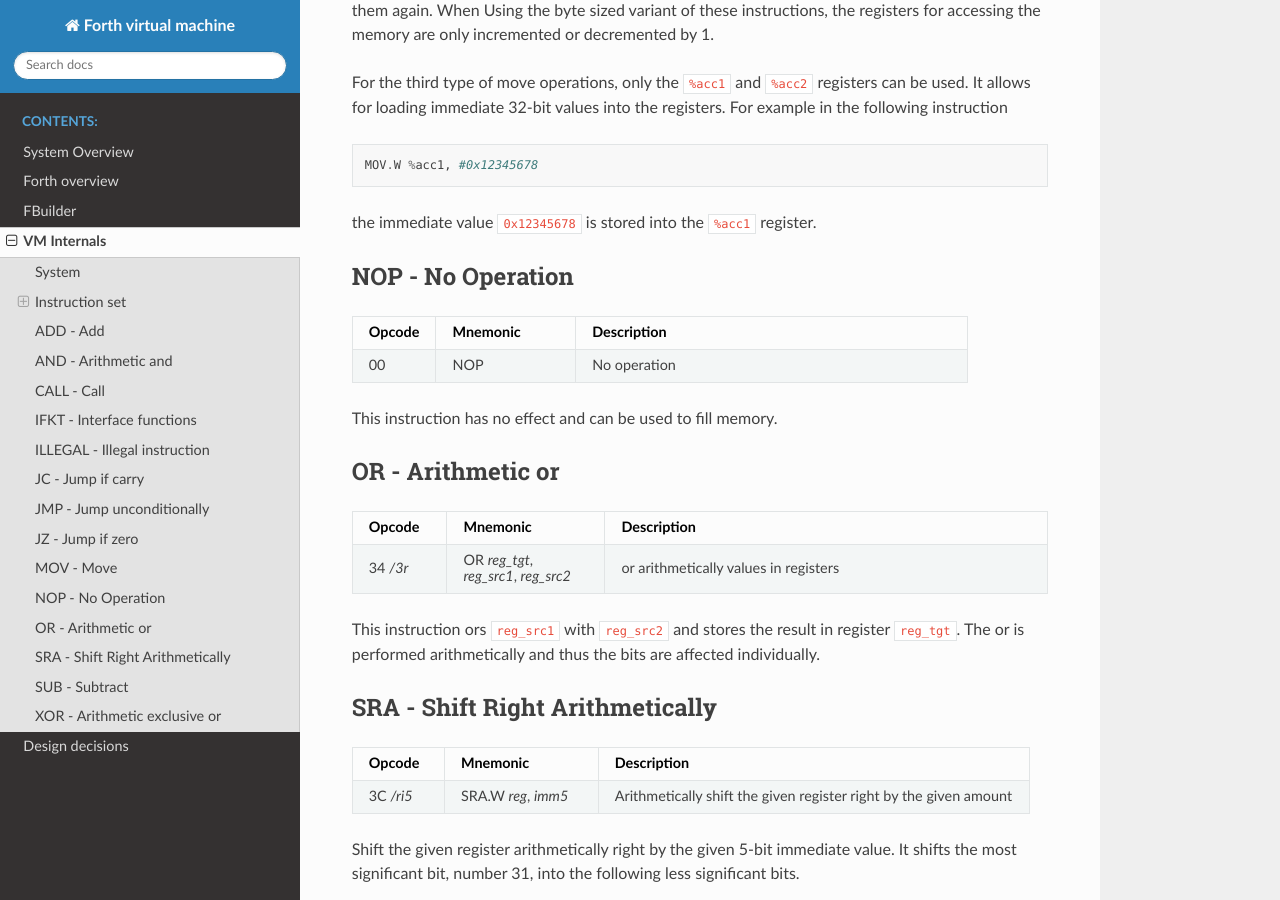
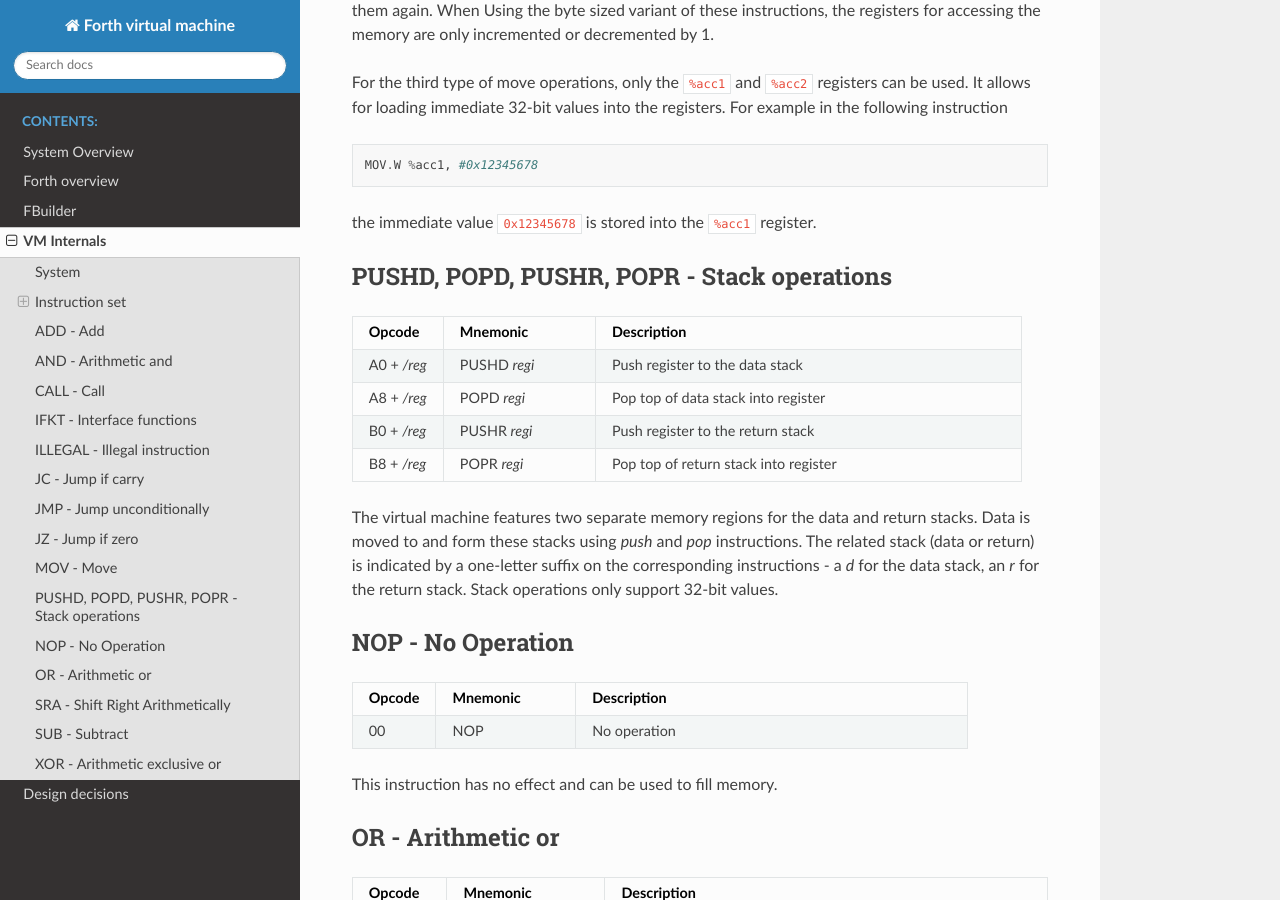
Before and after one commit to Jokymon/forth-vm-sim, a Sphinx documentation site: the page built from doc/virtual_machine.rst, in a window 1280 px wide and 900 px high, scrolled down 6515 px. Built offline with Sphinx 7.4.7 and the Read the Docs theme 2.0.0, drawn with Linux system fonts in a browser that asks for light colours.

Commit message:
Add documentation for stack operations

```diff
--- a/doc/virtual_machine.rst
+++ b/doc/virtual_machine.rst
@@ -383,6 +383,30 @@ example in the following instruction
 
 the immediate value ``0x12345678`` is stored into the ``%acc1`` register.
 
+PUSHD, POPD, PUSHR, POPR - Stack operations
+-------------------------------------------
+
+.. table::
+    :widths: 15 25 70
+
+    +-------------+--------------+---------------------------------------+
+    | Opcode      | Mnemonic     | Description                           |
+    +=============+==============+=======================================+
+    | A0 + `/reg` | PUSHD `regi` | Push register to the data stack       |
+    +-------------+--------------+---------------------------------------+
+    | A8 + `/reg` | POPD `regi`  | Pop top of data stack into register   |
+    +-------------+--------------+---------------------------------------+
+    | B0 + `/reg` | PUSHR `regi` | Push register to the return stack     |
+    +-------------+--------------+---------------------------------------+
+    | B8 + `/reg` | POPR `regi`  | Pop top of return stack into register |
+    +-------------+--------------+---------------------------------------+
+
+The virtual machine features two separate memory regions for the data and return
+stacks. Data is moved to and form these stacks using `push` and `pop` instructions.
+The related stack (data or return) is indicated by a one-letter suffix on the
+corresponding instructions - a `d` for the data stack, an `r` for the return stack.
+Stack operations only support 32-bit values.
+
 NOP - No Operation
 ------------------
 
```
